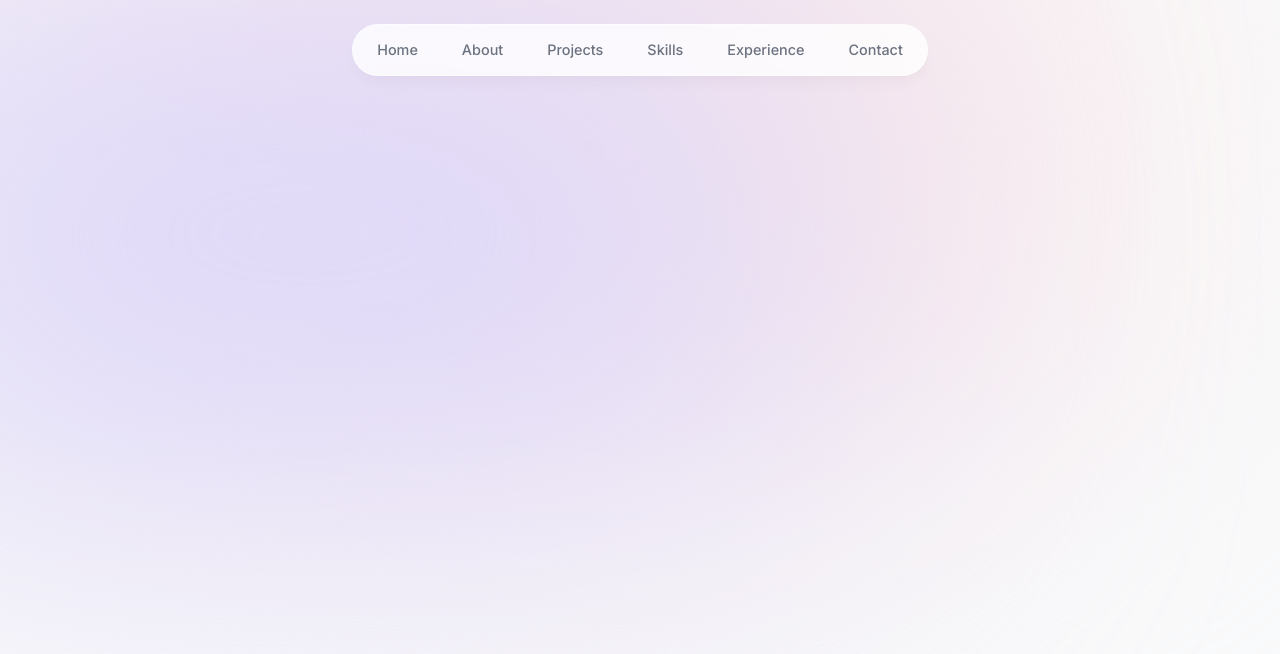
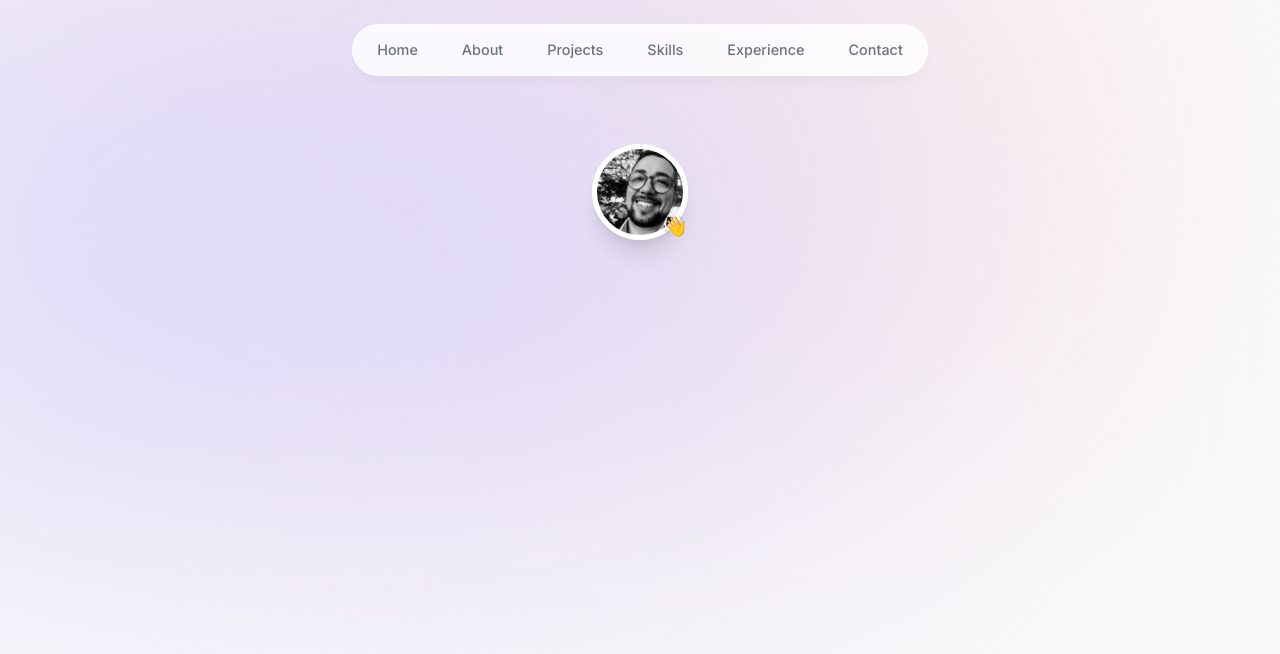
Before and after one commit to adrians90/Adrian-Sandu, a Next.js app: page / in a window 1280 px wide. Shown: the top 654 px of the page. Built offline with nearby package versions, Linux system fonts and the light colour scheme.

Commit message:
Style image and emoji

```diff
--- a/app/layout.tsx
+++ b/app/layout.tsx
@@ -17,7 +17,7 @@
   return (
     <html lang="en">
       <body
-        className={`${inter.className} bg-gray-50 text-gray-950 relative h-[5000px]`}
+        className={`${inter.className} bg-gray-50 text-gray-950 relative h-[5000px] pt-28 sm:pt-36`}
       >
         <div className="bg-[#fbe2e3] absolute top-[-6rem] -z-10 right-[11rem] h-[31.25rem] w-[31.25rem] rounded-full blur-[10rem] sm:w-[68.75rem]"></div>
         <div className="bg-[#dbd7fb] absolute top-[-1rem] -z-10 left-[-35rem] h-[31.25rem] w-[50rem] rounded-full blur-[10rem] sm:w-[68.75rem] md:left-[-33rem] lg:left-[-28rem] xl:left-[-15rem] 2xl:left-[-5rem]"></div>
--- a/app/page.tsx
+++ b/app/page.tsx
@@ -1,9 +1,9 @@
-
+import Intro from "@/components/intro";
 
 export default function Home() {
   return (
-    <main >
-
+    <main>
+      <Intro />
     </main>
-  )
+  );
 }
--- /dev/null
+++ b/components/intro.tsx
@@ -0,0 +1,47 @@
+"use client";
+
+import Image from "next/image";
+import React from "react";
+import { motion } from "framer-motion";
+
+export default function Intro() {
+  return (
+    <section>
+      <div className="flex items-center justify-center">
+        <div className="relative">
+          <motion.div
+            initial={{ opacity: 0, scale: 0 }}
+            animate={{ opacity: 1, scale: 1 }}
+            transition={{
+              type: "tween",
+              duration: 0.2,
+            }}
+          >
+            <Image
+              src="/adrian.png"
+              alt="Adrian portrait"
+              width="192"
+              height="192"
+              quality="95"
+              priority={true}
+              className="h-24 w-24 rounded-full border-[0.35rem] border-white object-cover shadow-xl"
+            />
+          </motion.div>
+          <motion.span
+            className="absolute bottom-0 right-0 text-xl"
+            initial={{ opacity: 0, scale: 0 }}
+            animate={{ opacity: 1, scale: 1 }}
+            transition={{
+              type: "spring",
+              stiffness: 125,
+              delay: 0.1,
+              duration: 0.7,
+            }}
+          >
+            👋
+          </motion.span>
+        </div>
+      </div>
+    </section>
+  );
+}
```
Also changed, not shown: public/adrian.png (added).
